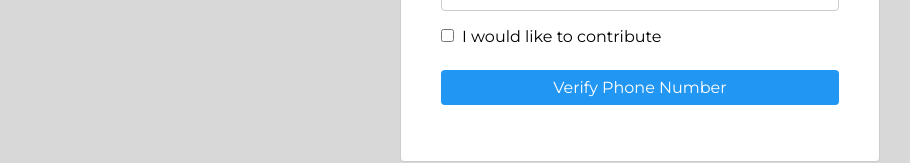
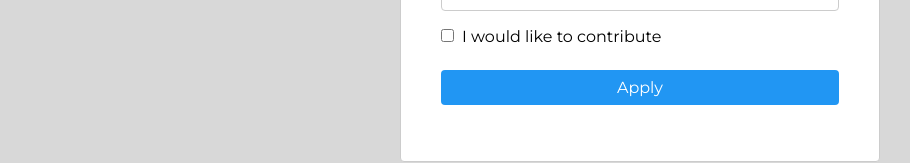
Before and after one commit to Welf06/rksh-apm-form, a Next.js app: page / in a window 1280 px wide. Shown: the part 496-659 px from the top of the page, without its empty margins (0-910 px from the left). Built offline with nearby package versions, Linux system fonts and the light colour scheme; no server answers.

Commit message:
change submit text

```diff
--- a/src/components/verification.jsx
+++ b/src/components/verification.jsx
@@ -150,6 +150,7 @@ const VerificationPage = ({ setPage, data }) => {
 							className={styles.submitButton}
 							type="submit"
 							disabled={loading}
+                     id='verify-phone'
 						>
 							{loading ? "Loading..." : "Verify"}
 						</button>
--- a/src/pages/index.js
+++ b/src/pages/index.js
@@ -163,7 +163,7 @@ const Form = ({ setPage, setData }) => {
             </div>
           )}
           <div className={styles.formGroup}>
-            <button className={styles.submitButton} type="submit" style={{ alignItems: "center" }} disabled={loading}>{loading ? "Loading..." : "Verify Phone Number"}</button>
+            <button className={styles.submitButton} type="submit" style={{ alignItems: "center" }} disabled={loading}>{loading ? "Loading..." : "Apply"}</button>
           </div>
         </form>
         <button id='verify-phone' className={styles.submitButton} onClick={
```
